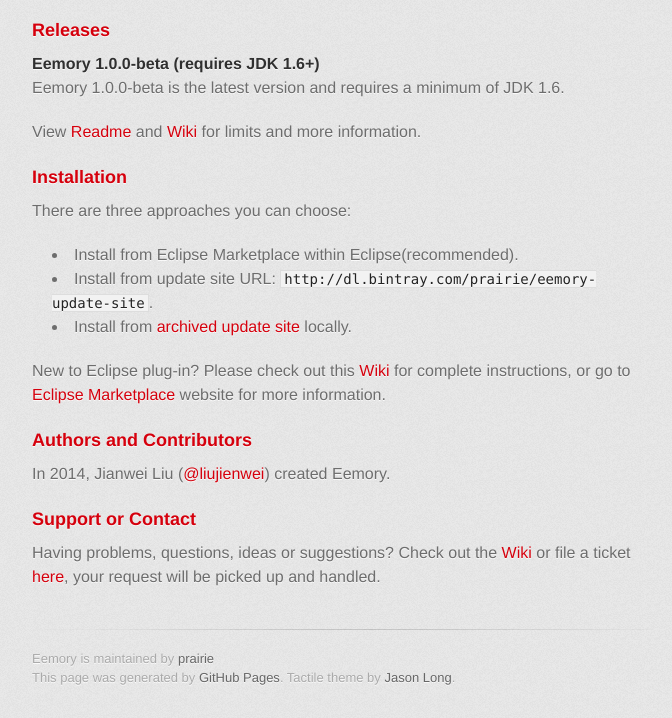
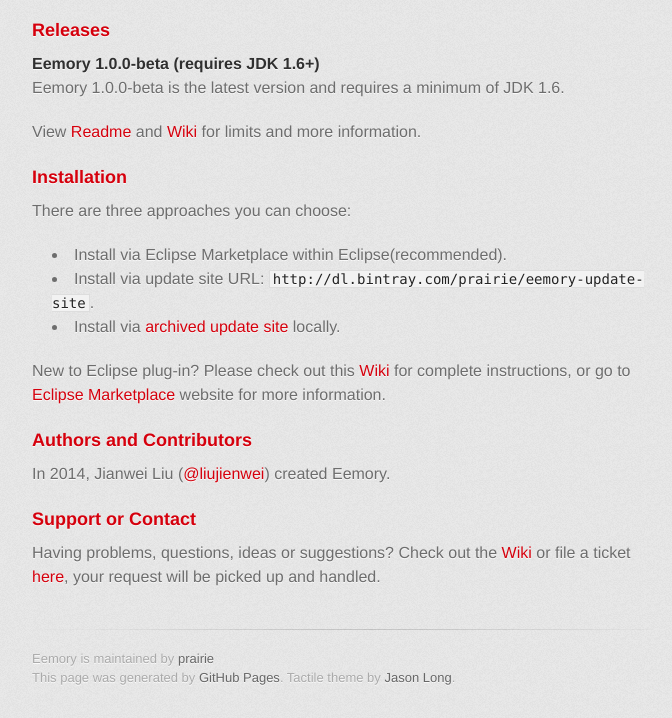
Before and after one commit to LTTPP/Eemory, a plain HTML site: page index.html in a window 1280 px wide. Shown: the part 1132-1850 px from the top of the page, without its empty margins (298-970 px from the left). Drawn offline with Linux system fonts and the light colour scheme; a web font is replaced by a local one.

Commit message:
Update index.html

```diff
--- a/index.html
+++ b/index.html
@@ -69,9 +69,9 @@
 <p>There are three approaches you can choose:</p>
 
 <ul>
-<li>Install from Eclipse Marketplace within Eclipse(recommended).</li>
-<li>Install from update site URL: <code>http://dl.bintray.com/prairie/eemory-update-site</code>.</li>
-<li>Install from <a href="https://github.com/prairie/Eemory/releases">archived update site</a> locally.</li>
+<li>Install via Eclipse Marketplace within Eclipse(recommended).</li>
+<li>Install via update site URL: <code>http://dl.bintray.com/prairie/eemory-update-site</code>.</li>
+<li>Install via <a href="https://github.com/prairie/Eemory/releases">archived update site</a> locally.</li>
 </ul>
 
 <p>New to Eclipse plug-in? Please check out this <a href="https://github.com/prairie/Eemory/wiki/Installation-instructions">Wiki</a> for complete instructions, or go to <a href="http://marketplace.eclipse.org/content/eemory">Eclipse Marketplace</a> website for more information.</p>
```
